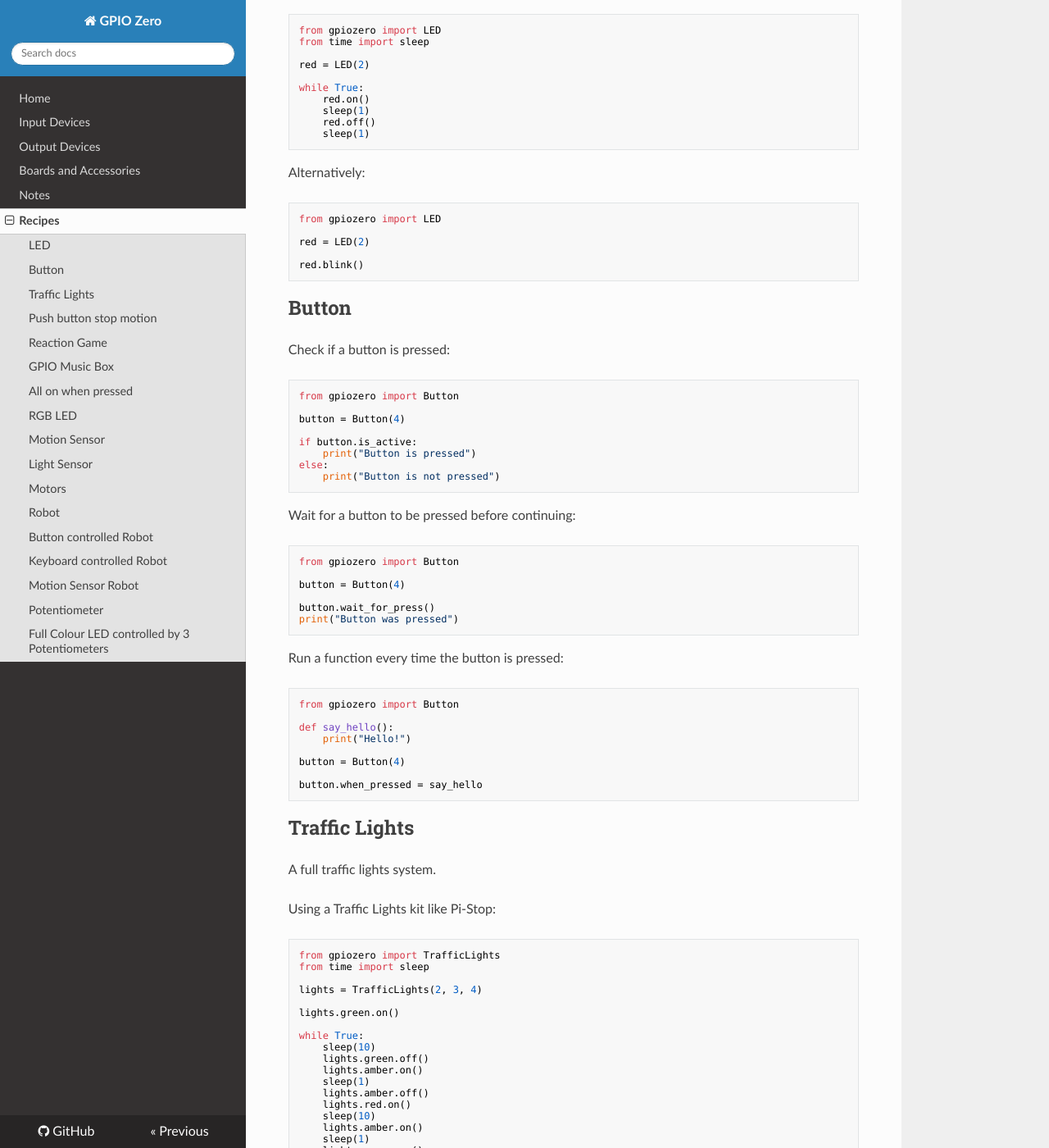
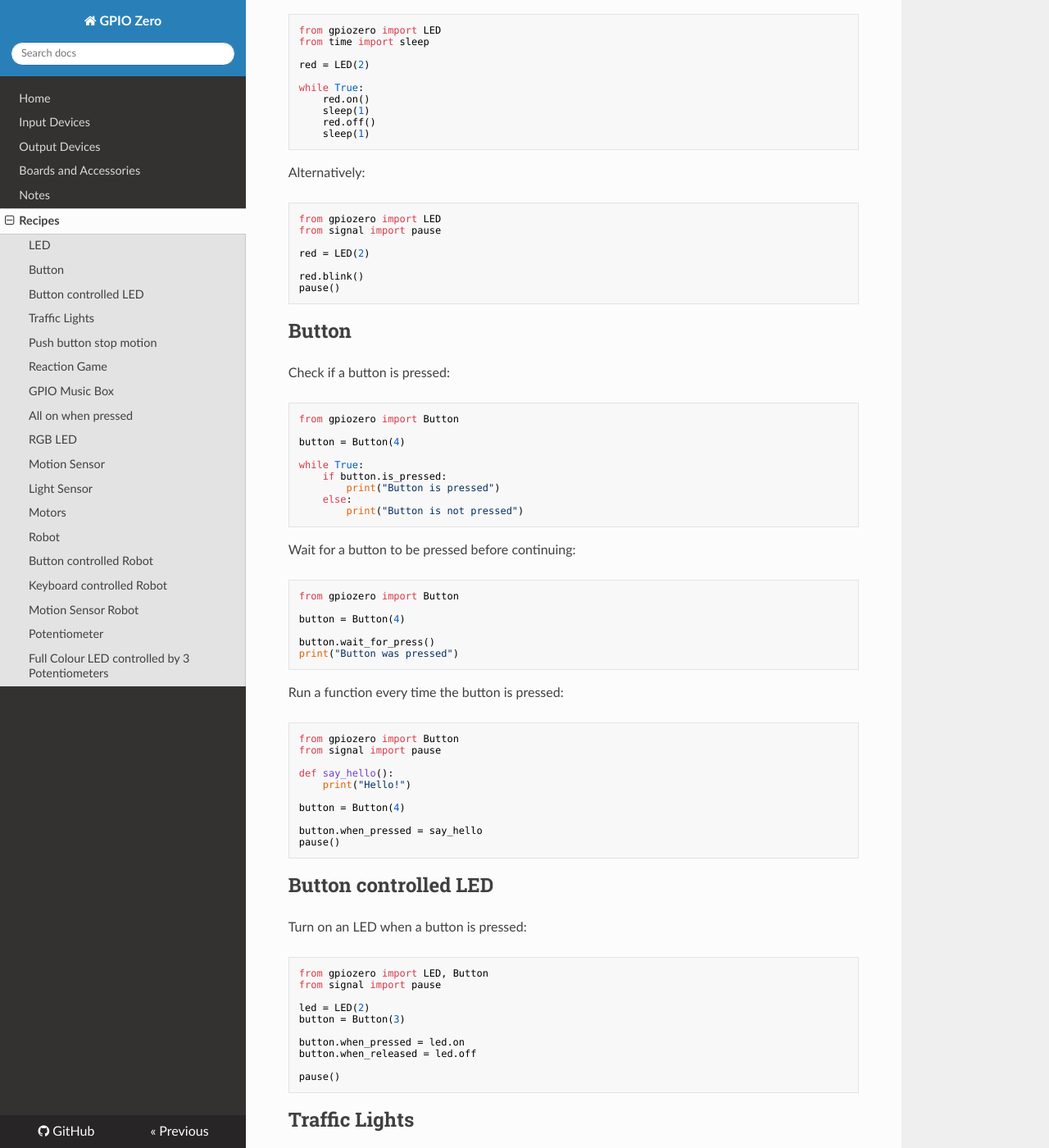
Before and after one commit to gpiozero/gpiozero, an MkDocs documentation site: the page built from docs/recipes.md, in a window 1280 px wide and 1400 px high, scrolled down 320 px. Shown: the whole window at 82% size. Built offline with MkDocs 1.6.1, drawn with Linux system fonts in a browser that asks for light colours; nearby versions of some CDN libraries; old or Windows-style settings are respelled for this version of MkDocs; some of the changed text lies outside the part shown.

Commit message:
Update docs

````diff
--- a/docs/recipes.md
+++ b/docs/recipes.md
@@ -25,10 +25,12 @@ Alternatively:
 
 ```python
 from gpiozero import LED
+from signal import pause
 
 red = LED(2)
 
 red.blink()
+pause()
 ```
 
 ## Button
@@ -40,10 +42,11 @@ from gpiozero import Button
 
 button = Button(4)
 
-if button.is_active:
-    print("Button is pressed")
-else:
-    print("Button is not pressed")
+while True:
+    if button.is_pressed:
+        print("Button is pressed")
+    else:
+        print("Button is not pressed")
 ```
 
 Wait for a button to be pressed before continuing:
@@ -61,6 +64,7 @@ Run a function every time the button is pressed:
 
 ```python
 from gpiozero import Button
+from signal import pause
 
 def say_hello():
     print("Hello!")
@@ -68,6 +72,24 @@ def say_hello():
 button = Button(4)
 
 button.when_pressed = say_hello
+pause()
+```
+
+## Button controlled LED
+
+Turn on an LED when a button is pressed:
+
+```python
+from gpiozero import LED, Button
+from signal import pause
+
+led = LED(2)
+button = Button(3)
+
+button.when_pressed = led.on
+button.when_released = led.off
+
+pause()
 ```
 
 ## Traffic Lights
@@ -146,6 +168,11 @@ with PiCamera() as camera:
         camera.capture('/home/pi/frame%03d.jpg' % frame)
         frame += 1
 ```
+
+See
+[Push Button Stop
+Motion](https://www.raspberrypi.org/learning/quick-reaction-game/) for a full
+resource.
 
 ## Reaction Game
 
````
Also changed, not shown: other parts of docs/recipes.md (+1 -1 lines), docs/boards.md (+1 -11 lines).
